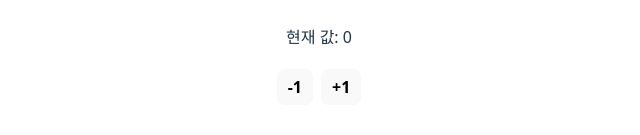
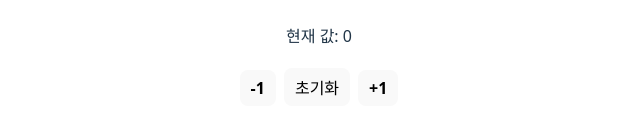
Before and after one commit to heroyooi/vue-app, a Vue app: page / in a window 1280 px wide. Shown: the part 371-506 px from the top of the page, without its empty margins (321-961 px from the left). Built offline with nearby package versions, Linux system fonts and the light colour scheme.

Commit message:
3강: 이벤트 처리 & 메서드로 데이터 바꾸기 - 연습 과제

```diff
--- a/src/App.vue
+++ b/src/App.vue
@@ -3,6 +3,7 @@
     <h2>카운터 앱</h2>
     <p>현재 값: {{ count }}</p>
     <button @click="decrease">-1</button>
+    <button @click="reset">초기화</button>
     <button @click="increase">+1</button>
   </div>
 </template>
@@ -19,6 +20,10 @@ function increase() {
 function decrease() {
   count.value--
 }
+
+function reset() {
+  count.value = 0
+}
 </script>
 
 <style scoped>
```
